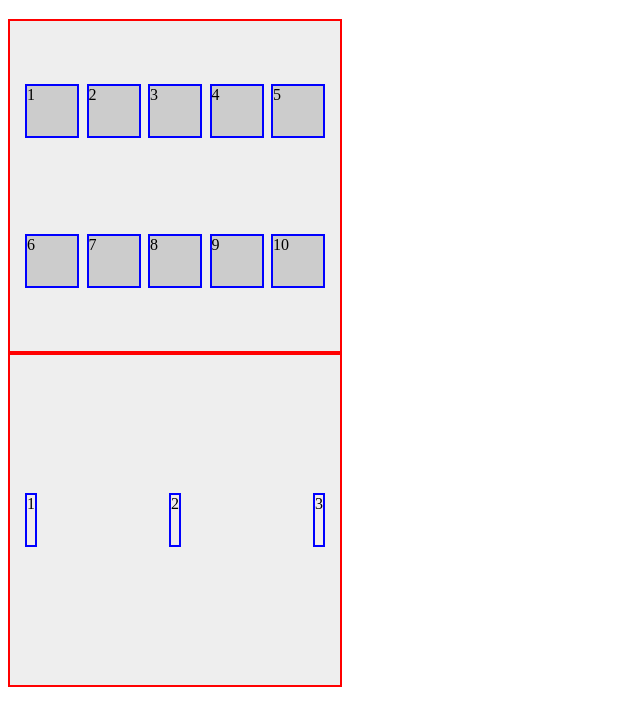
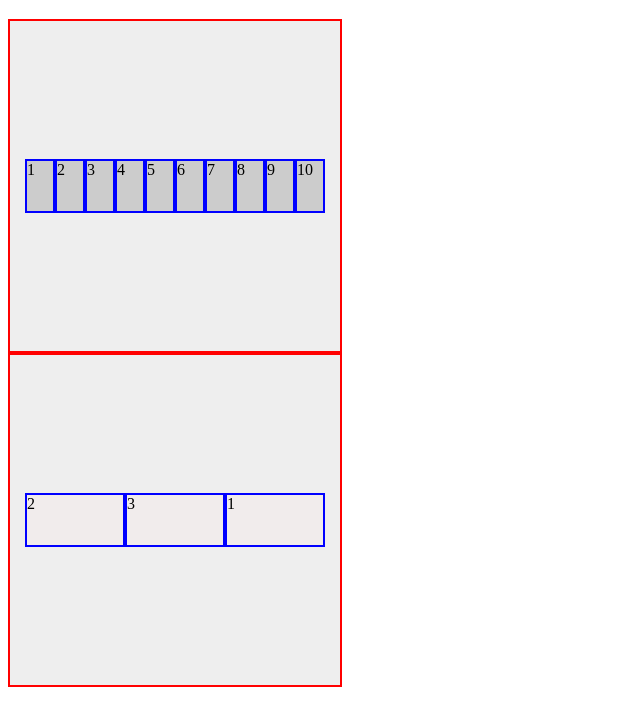
Before and after one commit to edskate/Flexbox-19-08-2023, a plain HTML site: page index.html in a window 1280 px wide. Shown: the part 61-786 px from the top of the page, without its empty margins (0-640 px from the left). Drawn offline with nearby package versions, Linux system fonts and the light colour scheme.

Commit message:
forma feitas modificaçoes

```diff
--- a/style.css
+++ b/style.css
@@ -13,7 +13,7 @@ body{
   justify-content: space-between; /*elementos no centro dos dois echos*/
   /*alinhamento vertical*/
   align-items:center;/*centralizar os alinhamento centro y*/
-  flex-wrap: wrap;/* atingindo a area maxima de linhas*/
+  /*flex-wrap: wrap;*//* atingindo a area maxima de linhas*/
 
 }
 .col {
@@ -28,10 +28,44 @@ body{
   border: 2px solid blue;
   height: 50px;
   width: 50px;
+  flex-grow: 2;
+
 }
 .box {
   background-color: rgb(241, 236, 236);
   border: 2px solid blue;
+  flex: 1 1 50px;
   height: 50px
+  /* shorthand para item*/
+  /* GROW SHERINK E BASIS*/
+
+
 
 }
+/*
+#item-1 {
+  flex-grow: 2;
+}
+#item-2,
+#item-3 {
+  flex-grow: 2;
+}
+
+#item-2 {
+  flex-basis: 100px;
+}*/
+
+/*#item-3 {
+  flex-shrink: 2;
+}*/
+#item-2 {
+  order: 1;
+}
+
+#item-3 {
+  order: 2;
+}
+
+#item-1 {
+  order: 3;
+}
```
Also changed, not shown: index.html (+1 -0 lines).
